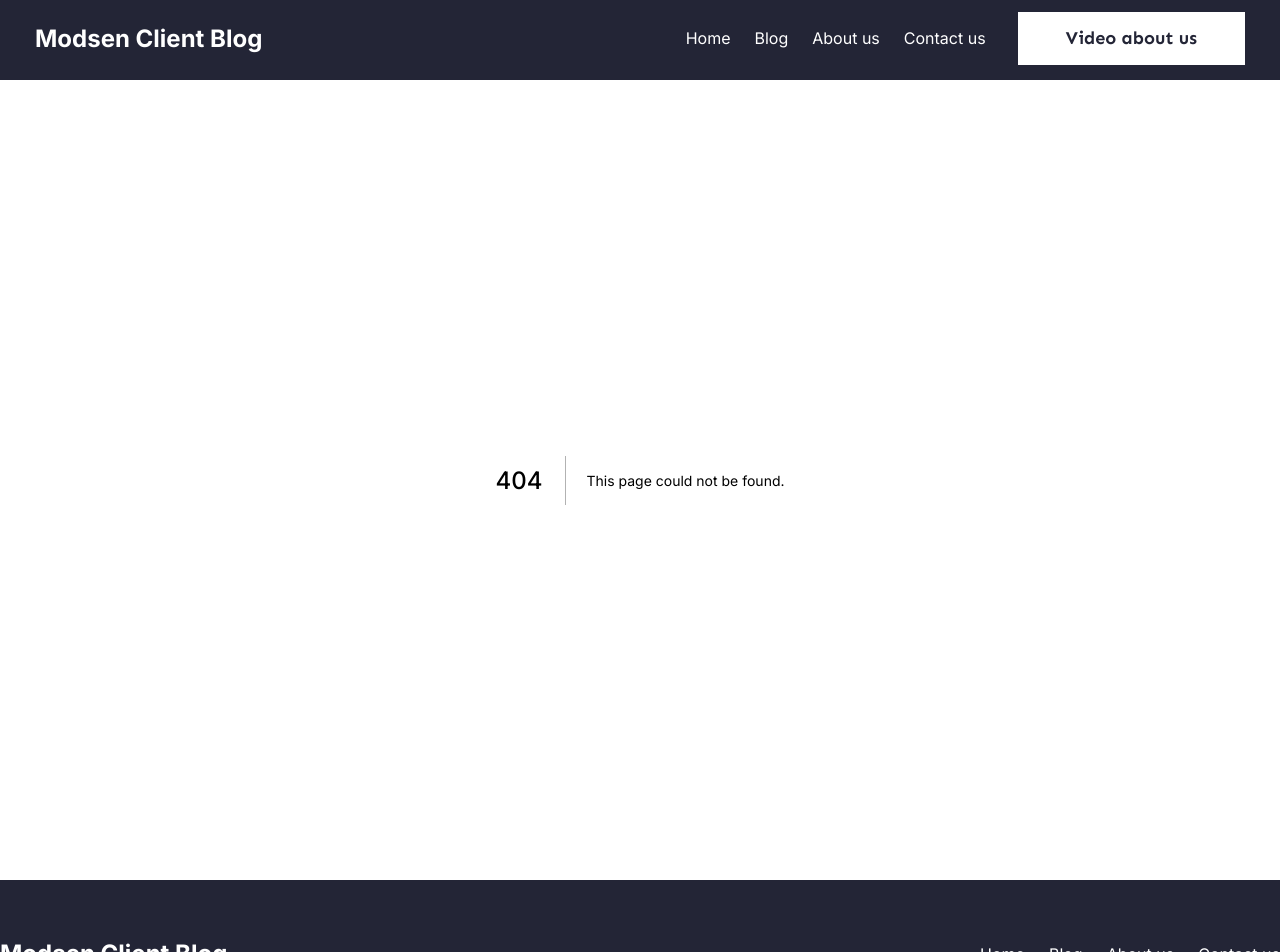
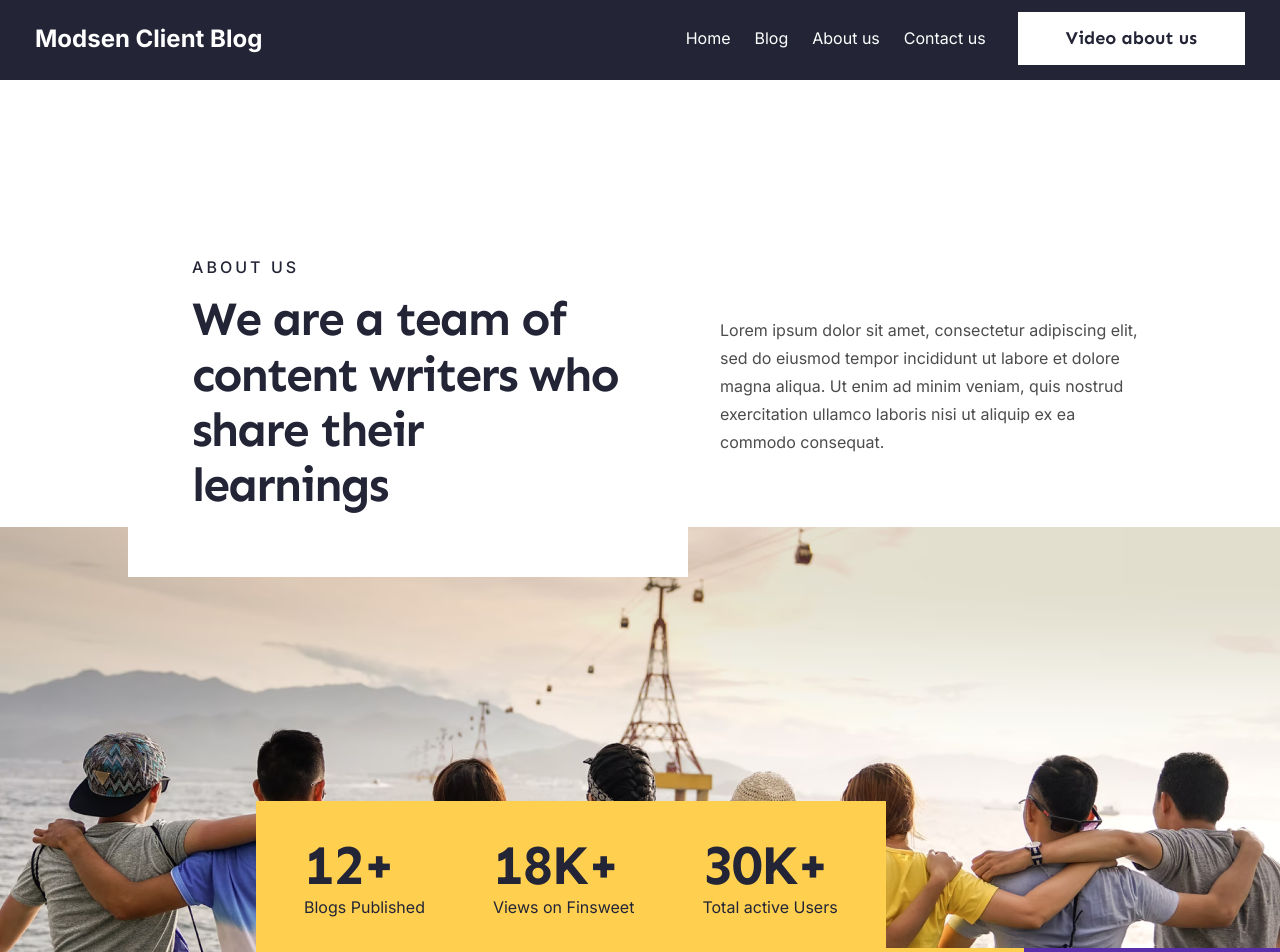
Before and after one commit to Albedo-13/client-blog, a Next.js app: page /about-us in a window 1280 px wide. Before the commit this address had no page. Shown: the top 952 px of the page. Built offline with nearby package versions, Linux system fonts and the light colour scheme.

Commit message:
feat: mission vision

```diff
--- /dev/null
+++ b/src/app/about-us/page.tsx
@@ -0,0 +1,15 @@
+import { JoinOurTeam } from "@/components/join-our-team/join-our-team";
+import { ListOfAuthors } from "@/components/list-of-authors/list-of-authors";
+import { MissionVision } from "@/components/mission-vision/mission-vision";
+
+export default function Page() {
+  return (
+    <>
+      <MissionVision />
+      {/* TODO: remove line */}
+      <div style={{ height: "200px", backgroundColor: "gray" }}></div>
+      <ListOfAuthors />
+      <JoinOurTeam />
+    </>
+  );
+}
--- a/src/app/blog/page.tsx
+++ b/src/app/blog/page.tsx
@@ -1,5 +1,3 @@
-import "./blog.module.scss";
-
 import { BlogCards } from "@/components/blog-cards/blog-cards";
 import { BlogHeader } from "@/components/blog-header/blog-header";
 import { ChooseCategory } from "@/components/choose-category/choose-category";
--- /dev/null
+++ b/src/components/mission-vision/mission-vision.module.scss
@@ -0,0 +1,84 @@
+@import "@/styles/variables.scss";
+
+.wrapper {
+  margin: 64px 0 128px;
+
+  & > * {
+    margin: 0;
+  }
+}
+
+.aboutUsHeader {
+  display: flex;
+  align-items: center;
+  gap: 32px;
+  width: 80%;
+  position: relative;
+  left: 10%;
+  bottom: -50px;
+}
+
+.aboutUsHeaderLeft {
+  background-color: $white;
+  padding: 64px;
+  flex-basis: 100%;
+  z-index: 1;
+}
+
+.subtitle {
+  font-weight: 500;
+  letter-spacing: 0.19em;
+  text-transform: uppercase;
+  color: $denim;
+}
+
+.title {
+  font-family: $second-family;
+  font-weight: 700;
+  font-size: 48px;
+  letter-spacing: -0.04em;
+  margin-top: 16px;
+  color: $denim;
+}
+
+.aboutUsHeaderRight {
+  flex-basis: 100%;
+}
+
+.text {
+  line-height: 175%;
+  color: $dark-gray;
+}
+
+.imageWrapper {
+  position: relative;
+}
+
+.image {
+  vertical-align: middle;
+  max-width: 100%;
+  height: auto;
+}
+
+.stats {
+  display: flex;
+  gap: 68px;
+  position: absolute;
+  background-color: $yellow;
+  z-index: 1;
+  bottom: 23px;
+  left: 20%;
+  padding: 32px 48px;
+}
+
+.value {
+  font-family: $second-family;
+  font-weight: 700;
+  font-size: 56px;
+  letter-spacing: -0.04em;
+  color: $denim;
+}
+
+.description {
+  color: $denim;
+}
--- /dev/null
+++ b/src/components/mission-vision/mission-vision.tsx
@@ -0,0 +1,46 @@
+import Image from "next/image";
+
+import hugging from "/public/images/people-hugging-together-wide.webp";
+
+import { AboutUs } from "../about-us/about-us";
+import styles from "./mission-vision.module.scss";
+
+export function MissionVision() {
+  return (
+    <div className="container">
+      <div className={styles.wrapper}>
+        <div className={styles.aboutUsHeader}>
+          <div className={styles.aboutUsHeaderLeft}>
+            <p className={styles.subtitle}>about us</p>
+            <h2 className={styles.title}>We are a team of content writers who share their learnings</h2>
+          </div>
+          <div className={styles.aboutUsHeaderRight}>
+            <p className={styles.text}>
+              Lorem ipsum dolor sit amet, consectetur adipiscing elit, sed do eiusmod tempor incididunt ut labore et
+              dolore magna aliqua. Ut enim ad minim veniam, quis nostrud exercitation ullamco laboris nisi ut aliquip ex
+              ea commodo consequat.
+            </p>
+          </div>
+        </div>
+        <div className={styles.imageWrapper}>
+          <div className={styles.stats}>
+            <div>
+              <h3 className={styles.value}>12+</h3>
+              <p className={styles.description}>Blogs Published</p>
+            </div>
+            <div>
+              <h3 className={styles.value}>18K+</h3>
+              <p className={styles.description}>Views on Finsweet</p>
+            </div>
+            <div>
+              <h3 className={styles.value}>30K+</h3>
+              <p className={styles.description}>Total active Users</p>
+            </div>
+          </div>
+          <Image src={hugging} className={styles.image} alt="people hugging" />
+        </div>
+        <AboutUs />
+      </div>
+    </div>
+  );
+}
--- a/src/components/other-posts/other-post/other-post.module.scss
+++ b/src/components/other-posts/other-post/other-post.module.scss
@@ -13,10 +13,10 @@
 }
 
 .image {
+  display: inline-block;
   vertical-align: middle;
   max-width: 100%;
   max-height: 250px;
-  display: block;
   margin: 0 auto;
 }
 
```
Also changed, not shown: public/images/people-hugging-together-wide.webp (added).
